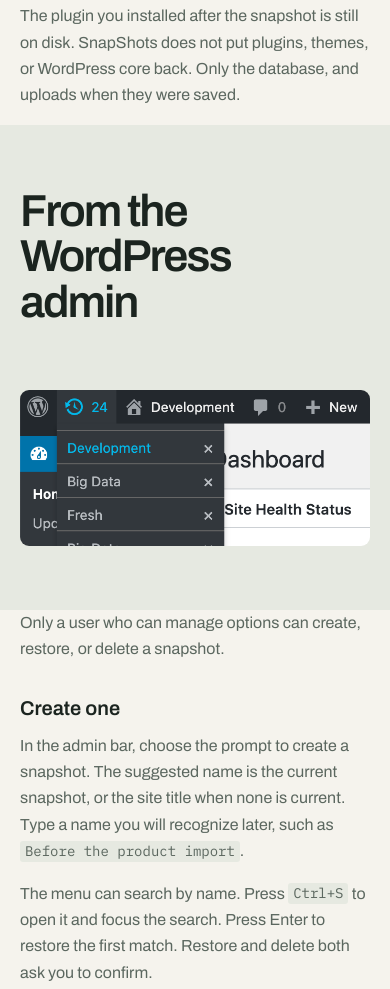
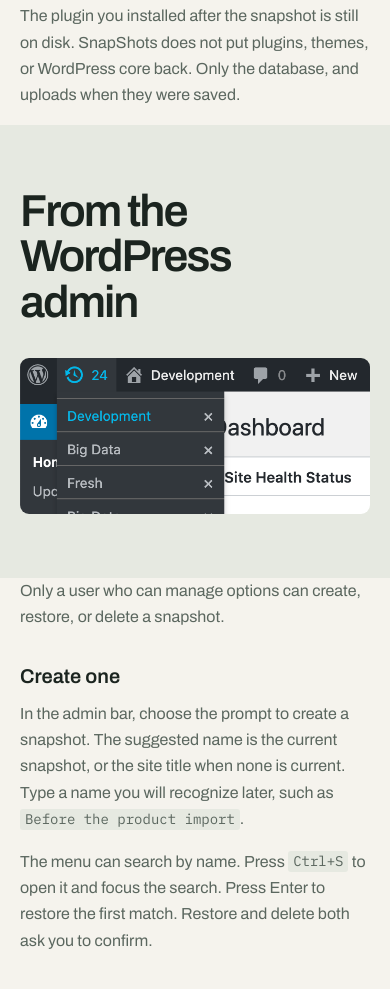
Before and after one commit to everpress-co/snapshots, a website built with webpack: page docs/guide.html in a window 390 px wide. Shown: the part 1408-2397 px from the top of the page. Built offline with nearby package versions, Linux system fonts and the light colour scheme.

Commit message:
docs: refine WordPress admin section layout and enhance CSS styles
This commit further improves the layout of the WordPress admin section by removing an unnecessary wrapper div and updating the CSS for the admin shot to ensure better alignment and spacing. These changes enhance the overall presentation and responsiveness of the documentation.

```diff
--- a/docs/guide.html
+++ b/docs/guide.html
@@ -98,10 +98,8 @@
 				</p>
 
 				<div class="guide-shot section section--idea">
-					<div class="container section__split">
-						<div>
-							<h2 id="admin">From the WordPress admin</h2>
-						</div>
+					<div class="container">
+						<h2 id="admin">From the WordPress admin</h2>
 						<figure class="admin-shot">
 							<img
 								src="assets/screenshot-1.png"
--- a/docs/style.css
+++ b/docs/style.css
@@ -869,6 +869,11 @@ code {
 	max-width: 12ch;
 }
 
+.guide-shot .admin-shot {
+	max-width: 668px;
+	margin-top: var(--space-8);
+}
+
 .guide p,
 .guide li {
 	max-width: 65ch;
```
